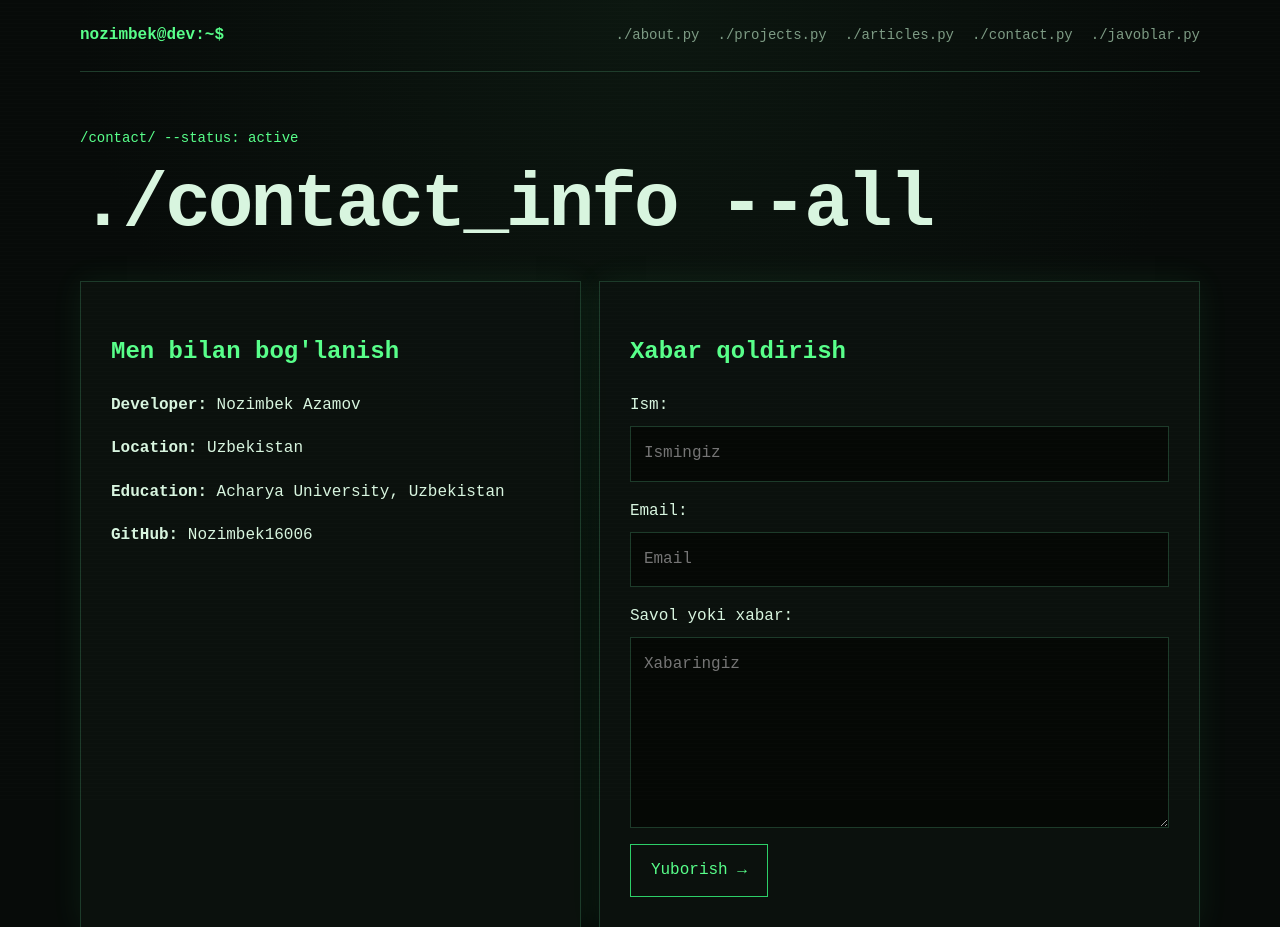
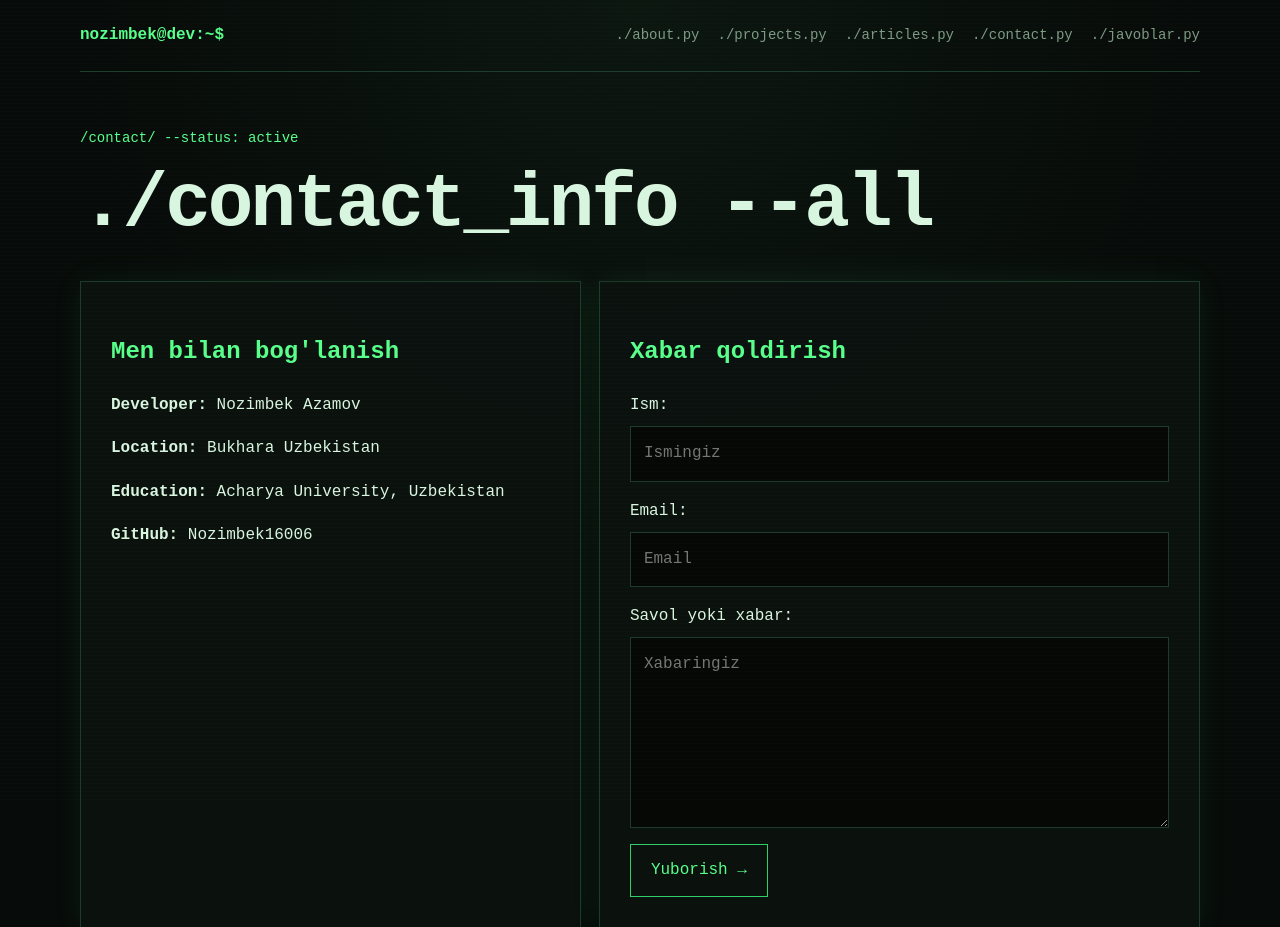
Before and after one commit to Nozimbek16006/portfolio, a Django app: page /contact/ in a window 1280 px wide. Shown: the top 927 px of the page. Run offline with Django 5.2, Linux system fonts and the light colour scheme.

Commit message:
Update contact location to specify "Bukhara, Uzbekistan"

```diff
--- a/templates/portfolio/contact.html
+++ b/templates/portfolio/contact.html
@@ -10,7 +10,7 @@
     <section class="content-block">
         <h2>Men bilan bog'lanish</h2>
         <p><b>Developer:</b> Nozimbek Azamov</p>
-        <p><b>Location:</b> Uzbekistan</p>
+        <p><b>Location:</b> Bukhara Uzbekistan</p>
         <p><b>Education:</b> Acharya University, Uzbekistan</p>
         <p><b>GitHub:</b> Nozimbek16006</p>
     </section>
```
